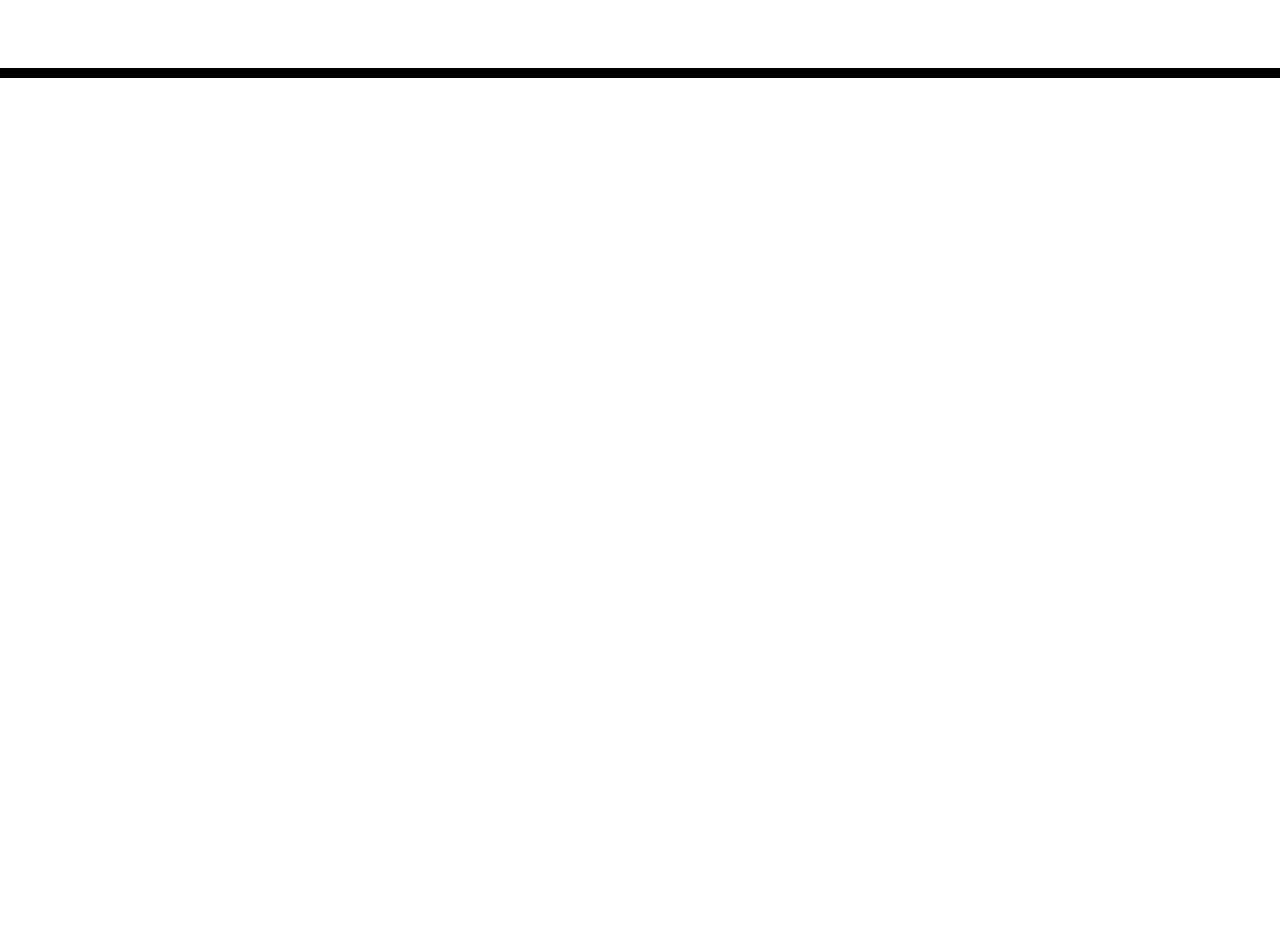
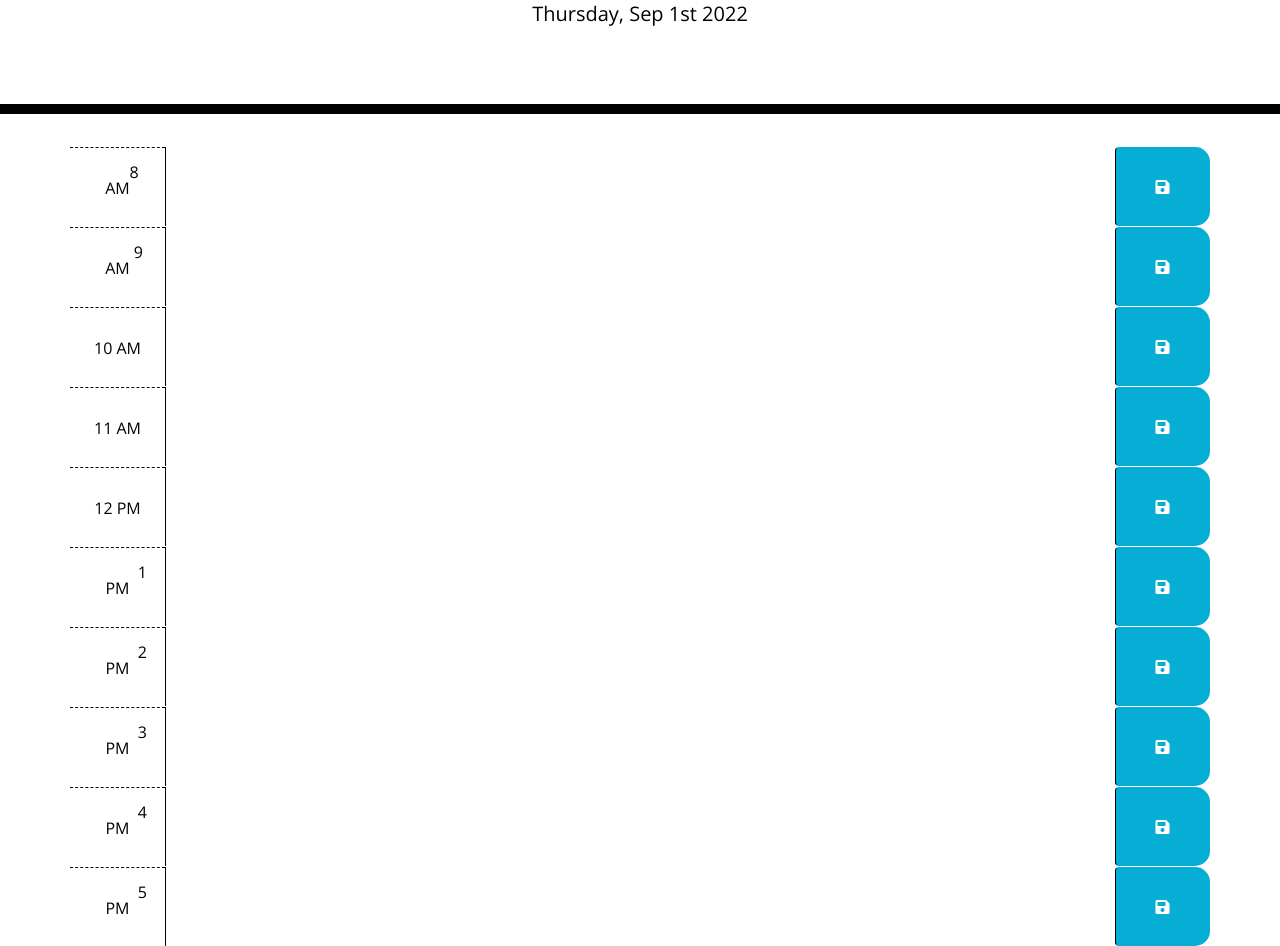
Before and after one commit to claire-max/Work-Day-Scheduler, a plain HTML site: page index.html in a window 1280 px wide. Shown: the part 190-1136 px from the top of the page. Before the commit the page ends 800 px from the top, so only its background shows below. Drawn offline with nearby package versions, Linux system fonts and the light colour scheme.

Commit message:
Added Draft of Java

```diff
--- a/index.html
+++ b/index.html
@@ -23,16 +23,127 @@
   </head>
 
   <body>
+      <!-- Header -->
     <header class="jumbotron">
       <h1 class="display-3">Work Day Scheduler</h1>
       <p class="lead">A simple calendar app for scheduling your work day</p>
       <p id="currentDay" class="lead"></p>
     </header>
+
     <div class="container">
+
       <!-- Timeblocks go here -->
+
+      <!-- 8AM timeblock -->
+        <div id="hour8" class="row time-block">
+      <div class="col-md-1 hour">
+        8 AM
+      </div>
+
+      <textarea class="col-md-10 description"></textarea>
+      <button class="btn saveBtn col-md-1"><i class="fas fa-save"></i></button>
+       </div>
+
+       <!-- 9AM timeblock -->
+       <div id="hour9" class="row time-block">
+        <div class="col-md-1 hour">
+          9 AM
+        </div>
+
+        <textarea class="col-md-10 description"></textarea>
+        <button class="btn saveBtn col-md-1"><i class="fas fa-save"></i></button>
+         </div>
+
+       <!-- 10AM timeblock-->
+         <div id="hour10" class="row time-block">
+          <div class="col-md-1 hour">
+            10 AM
+          </div>
+
+          <textarea class="col-md-10 description"></textarea>
+          <button class="btn saveBtn col-md-1"><i class="fas fa-save"></i></button>
+           </div>
+
+        <!-- 11AM timeblock -->
+
+         <div id="hour10=1" class="row time-block">
+          <div class="col-md-1 hour">
+            11 AM
+          </div>
+
+          <textarea class="col-md-10 description"></textarea>
+          <button class="btn saveBtn col-md-1"><i class="fas fa-save"></i></button>
+           </div>
+
+         <!-- 12 PM timeblock -->
+         <div id="hour12" class="row time-block">
+          <div class="col-md-1 hour">
+            12 PM
+          </div>
+
+          <textarea class="col-md-10 description"></textarea>
+          <button class="btn saveBtn col-md-1"><i class="fas fa-save"></i></button>
+           </div>
+
+        <!-- 1 PM timeblock -->
+
+        <div id="hour13" class="row time-block">
+          <div class="col-md-1 hour">
+            1 PM
+          </div>
+
+          <textarea class="col-md-10 description"></textarea>
+          <button class="btn saveBtn col-md-1"><i class="fas fa-save"></i></button>
+          </div>
+
+        <!-- 2 PM timeblock -->
+
+         <div id="hour14" class="row time-block">
+          <div class="col-md-1 hour">
+            2 PM
+          </div>
+
+          <textarea class="col-md-10 description"></textarea>
+          <button class="btn saveBtn col-md-1"><i class="fas fa-save"></i></button>
+           </div>
+
+        <!-- 3 PM timeblock -->
+
+        <div id="hour15" class="row time-block">
+          <div class="col-md-1 hour">
+            3 PM
+          </div>
+
+          <textarea class="col-md-10 description"></textarea>
+          <button class="btn saveBtn col-md-1"><i class="fas fa-save"></i></button>
+           </div>
+
+        <!-- 4 PM timeblock -->
+
+        <div id="hour16" class="row time-block">
+          <div class="col-md-1 hour">
+            4 PM
+          </div>
+
+          <textarea class="col-md-10 description"></textarea>
+          <button class="btn saveBtn col-md-1"><i class="fas fa-save"></i></button>
+           </div>
+
+        <!-- 5 PM timeblock-->
+
+        <div id="hour17" class="row time-block">
+          <div class="col-md-1 hour">
+            5 PM
+          </div>
+
+          <textarea class="col-md-10 description"></textarea>
+          <button class="btn saveBtn col-md-1"><i class="fas fa-save"></i></button>
+           </div>
+
     </div>
 
     <script src="https://cdnjs.cloudflare.com/ajax/libs/jquery/3.2.1/jquery.min.js"></script>
     <script src="https://cdnjs.cloudflare.com/ajax/libs/moment.js/2.24.0/moment.min.js"></script>
+    <script src="script.js"></script>
   </body>
 </html>
--- /dev/null
+++ b/script.js
@@ -0,0 +1,31 @@
+// Displaying today's date and day
+
+var todayDate = moment().format('dddd, MMM Do YYYY');
+$ ("#currentDay").html(todayDate);
+
+$(document).ready(function () {
+    $(".saveBtn").on("click", function () {
+        // Adding values of the description in JQuery
+        var text = $(this).siblings(".description").val();
+
+    //Save in local storage
+    localStorage.setItem(time, text);
+
+    })
+
+function timeTracker() {
+    // Current number of hours
+    var timeNow = moment().hour();
+
+    // Looping over timeblocks
+    $("time-block").each(function () {
+        var blockTime = parseInt($(this).toLocaleString("id").split("hour")[1]);
+
+        //Checking the time and adding the classes for background indicators
+
+
+
+    })
+}
+
+})
--- a/style.css
+++ b/style.css
@@ -69,3 +69,28 @@ textarea {
   font-size: 20px;
   transition: all 0.3s ease-in-out;
 }
+
+
+/* Media Query */
+@media screen and (max-width: 769px), screen and (max-width: 575px) {
+  .row {
+    margin-top: 20px;
+    height: auto;
+  }
+
+  .saveBtn {
+    height: 50px;
+    border: 0;
+    border-radius: 0.24rem
+  }
+
+  .hour {
+    padding-right: 16%;
+  }
+
+  textarea {
+    min-height: 86px;
+    border: 0;
+  }
+
+}
```
Also changed, not shown: 1 other file.
